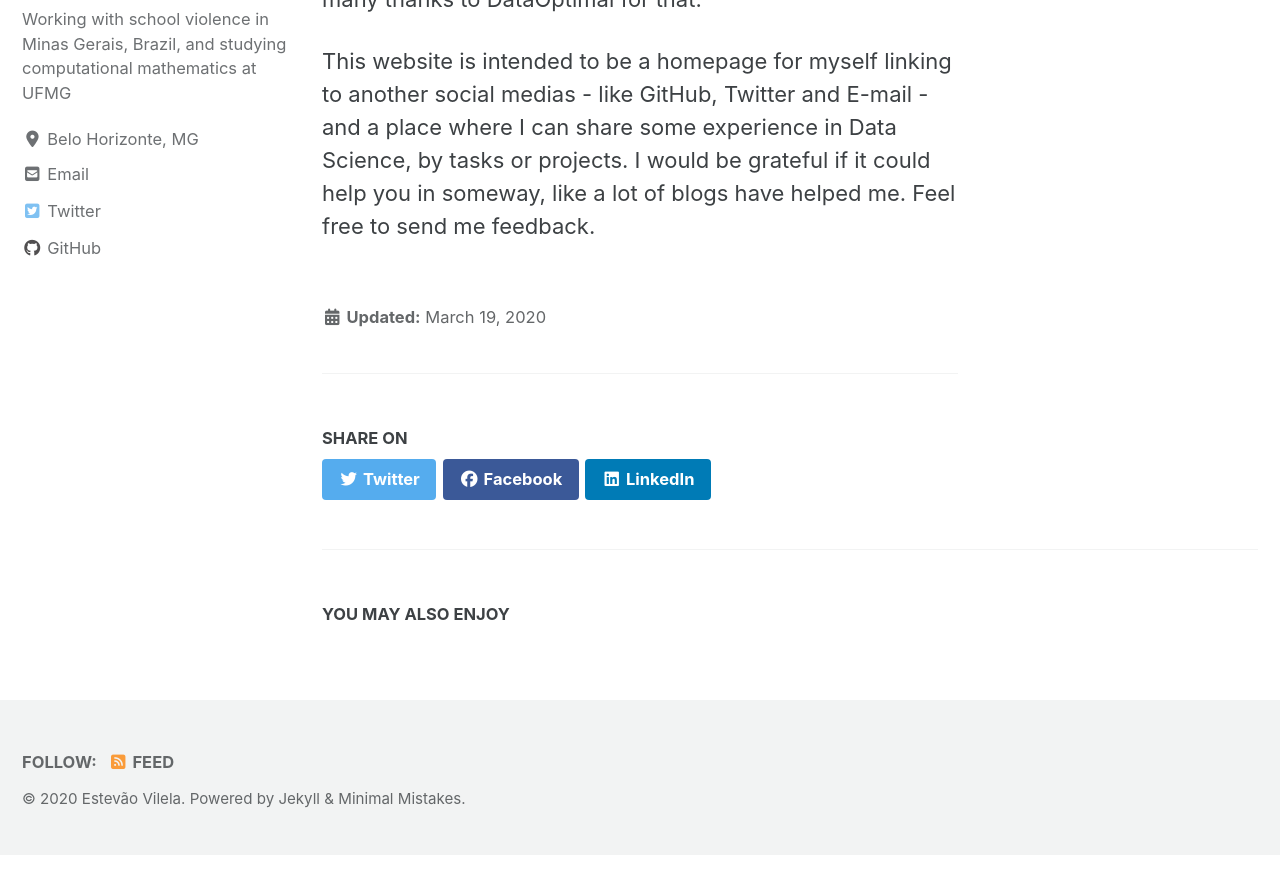
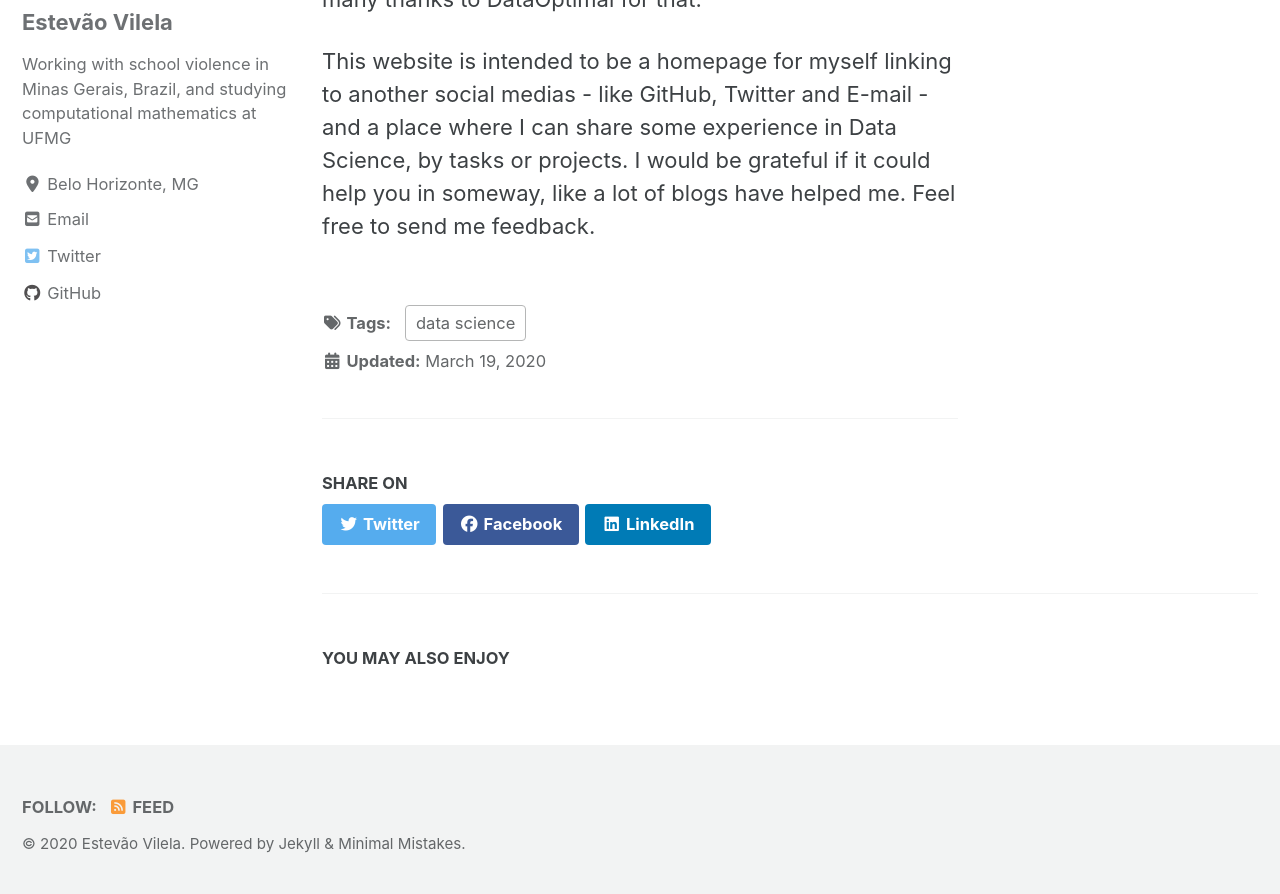
Before and after one commit to estevaovilela/estevaovilela.github.io, a Jekyll site: the page built from _posts/2020-03-19-new-website.md, in a window 1280 px wide and 900 px high, scrolled down 1548 px. Shown: the top 894 px of the window. Built offline with Jekyll 4.4.1, drawn with Linux system fonts in a browser that asks for light colours; cached includes are drawn as plain includes; nearby versions of some CDN libraries; before the commit the page ends 2403 px from its top, so only the background shows below that.

Commit message:
adding tag

```diff
--- a/_posts/2020-03-19-new-website.md
+++ b/_posts/2020-03-19-new-website.md
@@ -1,6 +1,7 @@
 ---
 title: "Finally, a website"
 date: 2020-03-19
+tags: [data science]
 ---
 
 I started my journey in Data Science - didn't know what it was and don't know exactly what is today - back in the start of 2018. By recommendation of my friend and colleague [Arthur Cheib](https://twitter.com/arthurcheib) I subscribed to [DataCamp Platform](https://www.datacamp.com/).
```
